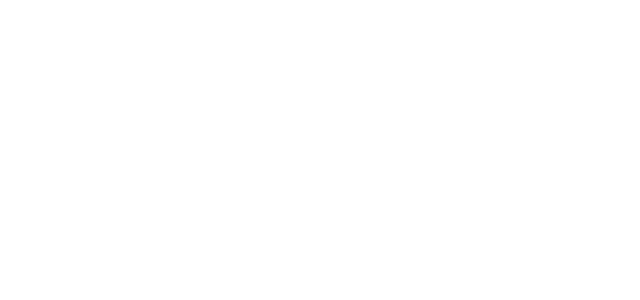
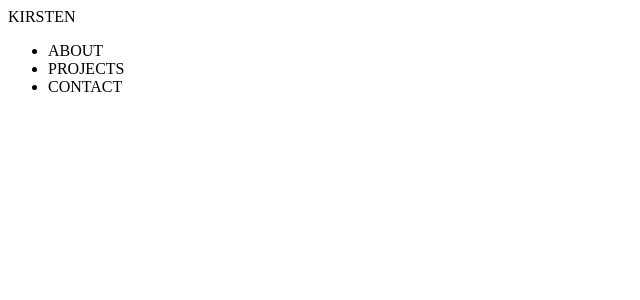
Before and after one commit to kmalcaba/kmalcaba.github.io, a React (Create React App) app: page / in a window 1280 px wide. Shown: the top 300 px of the page, without its empty margins (0-640 px from the left). Built offline with nearby package versions, Linux system fonts and the light colour scheme.

Commit message:
Reset development

```diff
--- a/src/App.js
+++ b/src/App.js
@@ -1,5 +1,11 @@
+import Header from "./components/Header";
+
 function App() {
-  return <div></div>;
+  return (
+    <>
+      <Header />
+    </>
+  );
 }
 
 export default App;
--- /dev/null
+++ b/src/components/Header.jsx
@@ -0,0 +1,15 @@
+function Header() {
+  return (
+    <div>
+      <div className="title">KIRSTEN</div>
+      <nav className="nav">
+        <ul>
+          <li>ABOUT</li>
+          <li>PROJECTS</li>
+          <li>CONTACT</li>
+        </ul>
+      </nav>
+    </div>
+  );
+}
+export default Header;
```
Also changed, not shown: src/components/styled/MainContainer.styled.jsx (deleted, +0 -8 lines).
